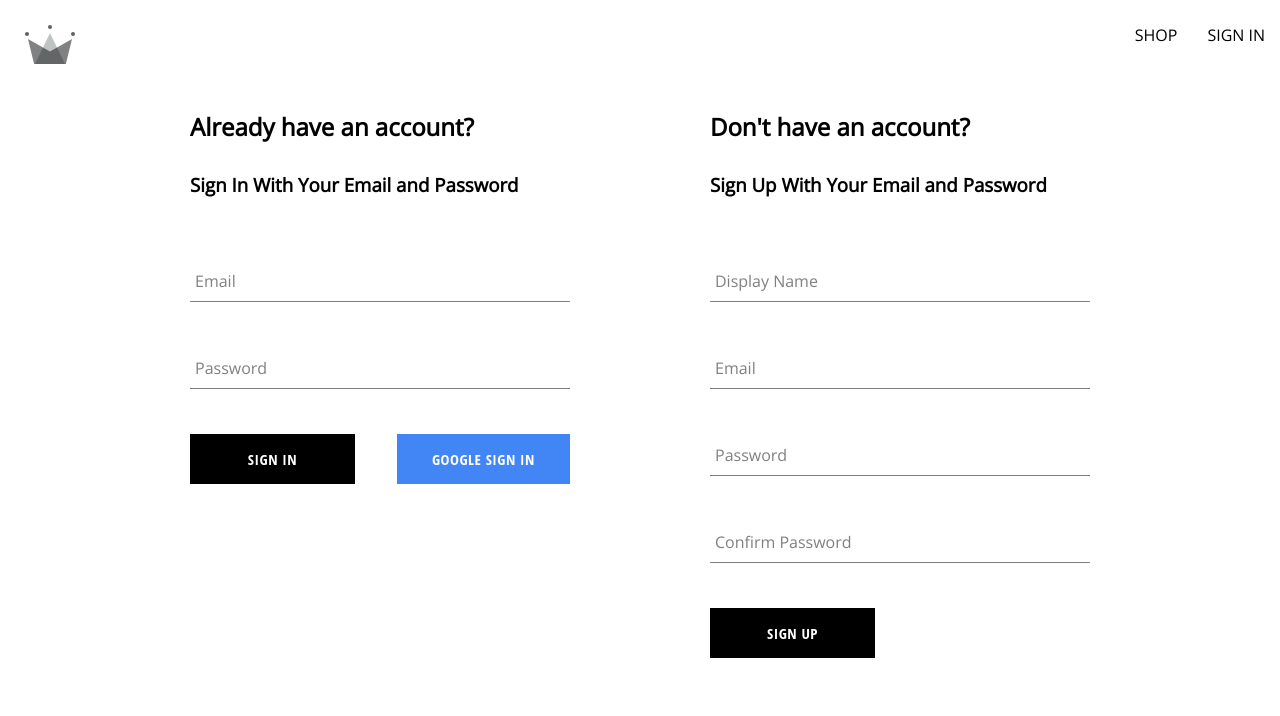
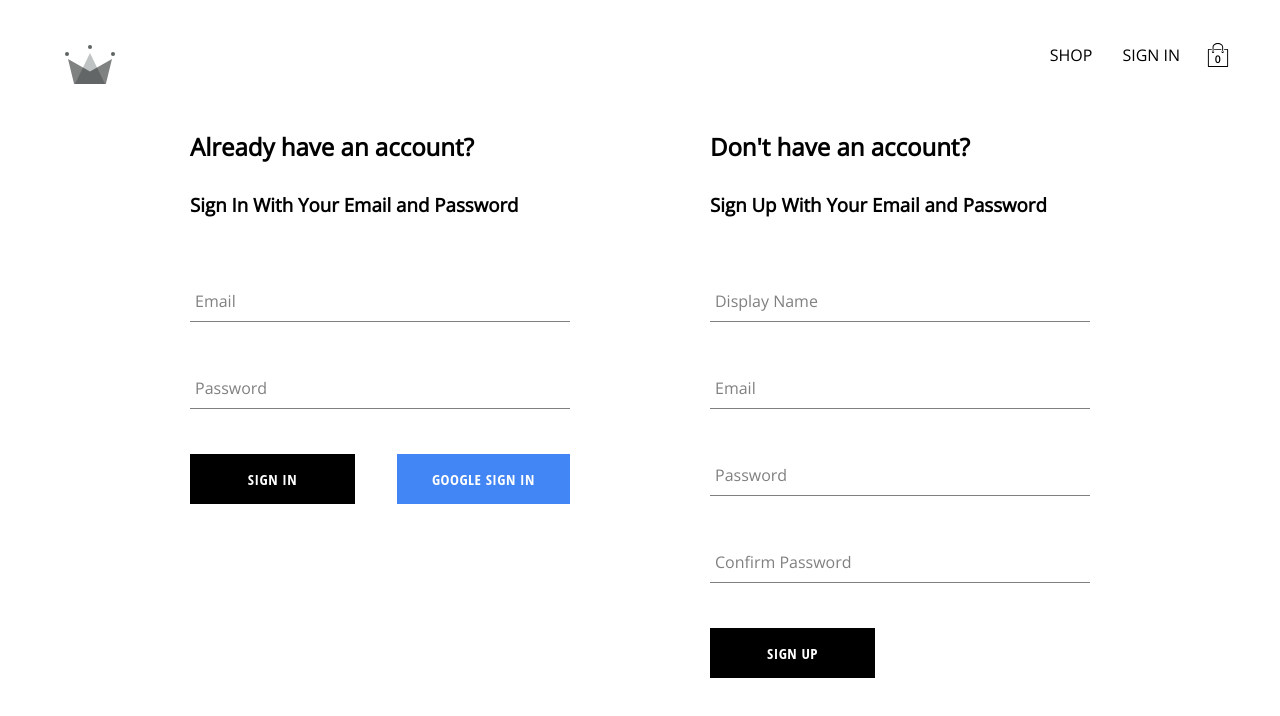
Before and after one commit to KodingAffanMaulana/Marketplace-v1, a React (Create React App) app: page /auth in a window 1280 px wide. Shown: the top 716 px of the page. Built offline with nearby package versions, Linux system fonts and the light colour scheme; no server answers.

Commit message:
Update: Cart Icon, Dropdown &  Toggle Cart Open

```diff
--- /dev/null
+++ b/src/components/cart-dropdown/cart-dropdown.component.jsx
@@ -0,0 +1,16 @@
+import React from 'react'
+
+import Button from './../button/button.component'
+
+import './cart-dropdown.styles.scss'
+
+const CartDropdown = () => {
+    return (
+        <div className='cart-dropdown-container'>
+            <div className='cart-items' />
+            <Button>GO TO CHECKOUT</Button>
+        </div>
+    )
+}
+
+export default CartDropdown;
--- /dev/null
+++ b/src/components/cart-dropdown/cart-dropdown.styles.scss
@@ -0,0 +1,29 @@
+.cart-dropdown-container {
+    position: absolute;
+    width: 240px;
+    height: 340px;
+    display: flex;
+    flex-direction: column;
+    padding: 20px;
+    border: 1px solid black;
+    background-color: white;
+    top: 90px;
+    right: 40px;
+    z-index: 5;
+
+    .empty-message {
+      font-size: 18px;
+      margin: 50px auto;
+    }
+
+    .cart-items {
+      height: 240px;
+      display: flex;
+      flex-direction: column;
+      overflow: scroll;
+    }
+
+    button {
+      margin-top: auto;
+    }
+  }
--- /dev/null
+++ b/src/components/cart-icon/cart-icon.component.jsx
@@ -0,0 +1,19 @@
+import { useContext } from 'react'
+import { ReactComponent as ShoppingIcon } from '../../assets/shopping-bag.svg'
+
+import { CartContext } from '../../context/cart.context'
+import './cart-icon.styles.scss'
+
+const CartIcon = () => {
+    const { isCartOpen, setIsCartOpen } = useContext(CartContext);
+
+    const toogleIsCartOpen = () => setIsCartOpen(!isCartOpen)
+    return (
+        <div className='cart-icon-container' onClick={toogleIsCartOpen}>
+            <ShoppingIcon className='shopping-icon' />
+            <span className='item-count'>0</span>
+        </div>
+    )
+}
+
+export default CartIcon;
--- /dev/null
+++ b/src/components/cart-icon/cart-icon.styles.scss
@@ -0,0 +1,21 @@
+.cart-icon-container {
+  width: 45px;
+  height: 45px;
+  position: relative;
+  display: flex;
+  align-items: center;
+  justify-content: center;
+  cursor: pointer;
+
+  .shopping-icon {
+    width: 24px;
+    height: 24px;
+  }
+
+  .item-count {
+    position: absolute;
+    font-size: 10px;
+    font-weight: bold;
+    bottom: 12px;
+  }
+}
--- /dev/null
+++ b/src/context/cart.context.jsx
@@ -0,0 +1,14 @@
+import { createContext, useState } from "react";
+
+export const CartContext = createContext({
+    isCartOpen: false,
+    setIsCartOpen: () => { },
+})
+
+export const CartProvider = ({ children }) => {
+    const [isCartOpen, setIsCartOpen] = useState(false);
+    const value = { isCartOpen, setIsCartOpen };
+    return (
+        <CartContext.Provider value={value}>{children}</CartContext.Provider>
+    )
+}
--- a/src/index.js
+++ b/src/index.js
@@ -6,6 +6,7 @@
 import App from './App';
 import { UserProvider } from './context/user.context';
 import { ProductsProvider } from './context/product.context';
+import { CartProvider } from './context/cart.context';
 import reportWebVitals from './reportWebVitals';
 
 ReactDOM.render(
@@ -13,7 +14,9 @@
     <BrowserRouter>
       <UserProvider>
         <ProductsProvider>
-          <App />
+          <CartProvider>
+            <App />
+          </CartProvider>
         </ProductsProvider>
       </UserProvider>
     </BrowserRouter>
--- a/src/index.scss
+++ b/src/index.scss
@@ -1,5 +1,6 @@
 body {
   margin: 0;
+  padding: 20px 40px;
   font-family: "Open Sans", sans-serif;
   -webkit-font-smoothing: antialiased;
   -moz-osx-font-smoothing: grayscale;
--- a/src/routes/navigation/navigation.component.jsx
+++ b/src/routes/navigation/navigation.component.jsx
@@ -2,13 +2,18 @@
 import { Outlet, Link } from "react-router-dom";
 import { ReactComponent as CrownLogo } from '../../assets/crown.svg'
 
+import CartIcon from "../../components/cart-icon/cart-icon.component";
+import CartDropdown from "../../components/cart-dropdown/cart-dropdown.component";
+
 import { UserContext } from "../../context/user.context";
+import { CartContext } from "../../context/cart.context";
 
 import { signOutUser } from '../../utils/firebase/firebase.utils'
 import './navigation.style.scss'
 
 const Navigation = () => {
     const { currentUser } = useContext(UserContext);
+    const { isCartOpen } = useContext(CartContext);
 
     return (
         <Fragment>
@@ -22,7 +27,9 @@
                         ? (<span className="nav-link" onClick={signOutUser}>SIGN OUT</span>)
                         : (<Link className="nav-link" to='/auth'>SIGN IN</Link>)
                     }
+                    <CartIcon />
                 </div>
+                {isCartOpen && <CartDropdown />}
             </div>
             <Outlet />
         </Fragment>
```
Also changed, not shown: src/assets/shopping-bag.svg (added).
